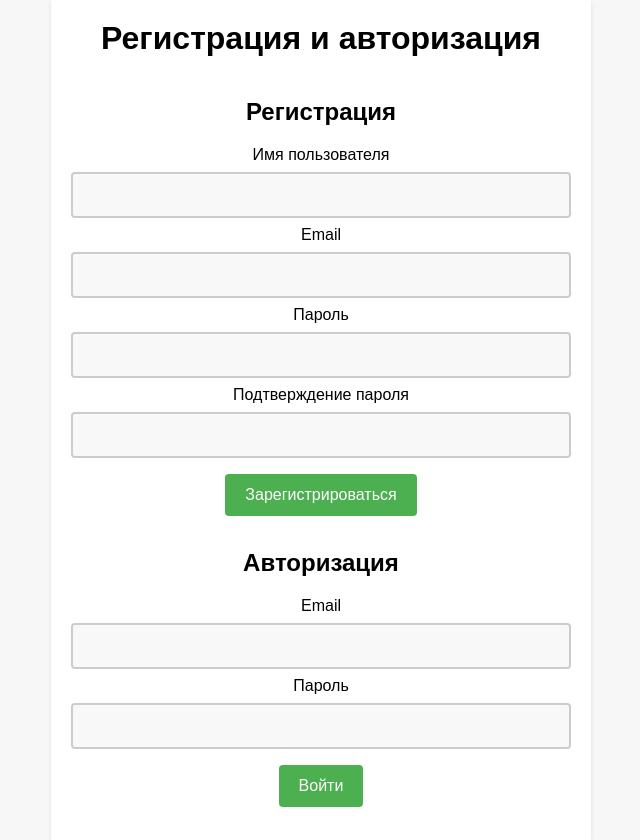
After one commit to IVAnus69/FBO_DEV, a Django app: page /registration/ in a window 1280 px wide. The commit adds this page. Shown: the whole page, without its empty margins (319-959 px from the left). Run offline with Django 4.2, Linux system fonts and the light colour scheme.

```diff
--- a/pizzeria/pizzeria/settings.py
+++ b/pizzeria/pizzeria/settings.py
@@ -125,3 +125,6 @@ STATIC_URL = 'static/'
 # https://docs.djangoproject.com/en/4.0/ref/settings/#default-auto-field
 
 DEFAULT_AUTO_FIELD = 'django.db.models.BigAutoField'
+
+LOGIN_REDIRECT_URL = 'blog-home'
+LOGIN_URL = 'login'
--- a/pizzeria/pizzeriaWorks/admin.py
+++ b/pizzeria/pizzeriaWorks/admin.py
@@ -1,5 +1,5 @@
 from django.contrib import admin
-from .models import Pizza, PizzaType, PizzaRating, Profile, Basket
+from .models import Pizza, PizzaType, PizzaRating, Profile, Basket, Specifications
 
 # Register your models here.
 
@@ -8,3 +8,4 @@ admin.site.register(PizzaType)
 admin.site.register(PizzaRating)
 admin.site.register(Profile)
 admin.site.register(Basket)
+admin.site.register(Specifications)
--- a/pizzeria/pizzeriaWorks/models.py
+++ b/pizzeria/pizzeriaWorks/models.py
@@ -41,3 +41,8 @@ class PizzaRating(models.Model):
     user_id = models.ForeignKey(Profile, on_delete=models.CASCADE)
     pizza_id = models.ForeignKey(Pizza, on_delete=models.CASCADE)
     rating = models.IntegerField('Рейтинг')
+
+class Specifications(models.Model):
+    pizza_id = models.ForeignKey(Pizza, on_delete=models.CASCADE)
+    title = models.CharField('Заголовок', max_length=100)
+    description = models.CharField('Описание', max_length=300)
--- /dev/null
+++ b/pizzeria/pizzeriaWorks/templates/registration.html
@@ -0,0 +1,88 @@
+<!DOCTYPE html>
+<html>
+<head>
+	<title>Регистрация и авторизация</title>
+	<style type="text/css">
+		body {
+			font-family: Arial, sans-serif;
+			background-color: #F7F7F7;
+			margin: 0;
+			padding: 0;
+		}
+		.container {
+			max-width: 500px;
+			margin: 0 auto;
+			padding: 20px;
+			background-color: #FFFFFF;
+			box-shadow: 0 2px 4px rgba(0, 0, 0, 0.1);
+		}
+		h1 {
+			text-align: center;
+			margin-top: 0;
+		}
+		form {
+			display: flex;
+			flex-direction: column;
+			align-items: center;
+		}
+		input[type="text"], input[type="password"] {
+			width: 100%;
+			padding: 12px 20px;
+			margin: 8px 0;
+			box-sizing: border-box;
+			border: 2px solid #ccc;
+			border-radius: 4px;
+			background-color: #f8f8f8;
+			font-size: 16px;
+			resize: vertical;
+		}
+		input[type="submit"] {
+			background-color: #4CAF50;
+			color: #FFFFFF;
+			padding: 12px 20px;
+			margin: 8px 0;
+			border: none;
+			border-radius: 4px;
+			cursor: pointer;
+			font-size: 16px;
+		}
+		input[type="submit"]:hover {
+			background-color: #45a049;
+		}
+		span {
+			color: red;
+			font-size: 14px;
+			margin-top: 5px;
+			text-align: center;
+			display: block;
+		}
+	</style>
+</head>
+<body>
+	<div class="container">
+		<h1>Регистрация и авторизация</h1>
+		<form id="registration-form" action="#" method="post">
+			<h2>Регистрация</h2>
+			<label for="reg-username">Имя пользователя</label>
+			<input type="text" id="reg-username" name="reg-username" required>
+			<label for="reg-email">Email</label>
+			<input type="text" id="reg-email" name="reg-email" required>
+			<label for="reg-password">Пароль</label>
+			<input type="password" id="reg-password" name="reg-password" required>
+			<label for="reg-confirm-password">Подтверждение пароля</label>
+			<input type="password" id="reg-confirm-password" name="reg-confirm-password" required>
+			<input type="submit" value="Зарегистрироваться">
+			<span id="reg-error"></span>
+		</form>
+		<form id="login-form" action="#" method="post">
+			<h2>Авторизация</h2>
+			<label for="login-email">Email</label>
+			<input type="text" id="login-email" name="login-email" required>
+			<label for="login-password">Пароль</label>
+			<input type="password" id="login-password" name="login-password" required>
+            <input type="submit" value="Войти">
+            <span id="login-error"></span>
+        </form>
+    </div>
+</body>
+</html>
--- a/pizzeria/pizzeriaWorks/urls.py
+++ b/pizzeria/pizzeriaWorks/urls.py
@@ -5,6 +5,9 @@ from .import views
 
 urlpatterns = [
     path('', views.index, name='home'),
+    path('registration/', views.registration, name='registration'),
+    path('products/', views.product_view, name='products'),
+    path('products/<int:pk>/', views.product_detail_view, name='product_detail'),
 ]
 
 if settings.DEBUG:
--- a/pizzeria/pizzeriaWorks/views.py
+++ b/pizzeria/pizzeriaWorks/views.py
@@ -1,8 +1,24 @@
 from django.contrib.auth import authenticate, login, logout
-from django.shortcuts import render, redirect
+from django.shortcuts import render, redirect, get_object_or_404
 from django.http import HttpResponse, Http404
 from django.core.files.storage import FileSystemStorage
+from django.contrib import messages
+from .models import Pizza, Specifications
 
 
 def index(request):
     return render(request, 'index.html')
+
+def registration(request):
+    return render(request, 'registration.html')
+
+def product_view(request):
+    products = Pizza.objects.all()
+    print(products)
+    return render(request, 'product.html', {'products' : products})
+
+def product_detail_view(request, pk):
+    product = get_object_or_404(Pizza, pk=pk)
+    product_spec = Specifications.objects.all().filter(pizza_id = product.id)
+    return render(request, 'product_detail.html', {'product': product,
+                                                   'product_spec' : product_spec})
```
Also changed, not shown: pizzeria/pizzeriaWorks/forms.py (+9 -0 lines), pizzeria/pizzeriaWorks/static/css/style.css (added, +66 -0 lines), pizzeria/pizzeriaWorks/templates/base.html (+8 -1 lines), pizzeria/pizzeriaWorks/templates/product.html (added, +18 -0 lines), pizzeria/pizzeriaWorks/templates/product_detail.html (added, +17 -0 lines), pizzeria/db.sqlite3, pizzeria/media/images/YR2h78E.jpg (added), pizzeria/pizzeriaWorks/migrations/0002_specifications.py (added), pizzeria/pizzeriaWorks/templates/1231.html (added).
